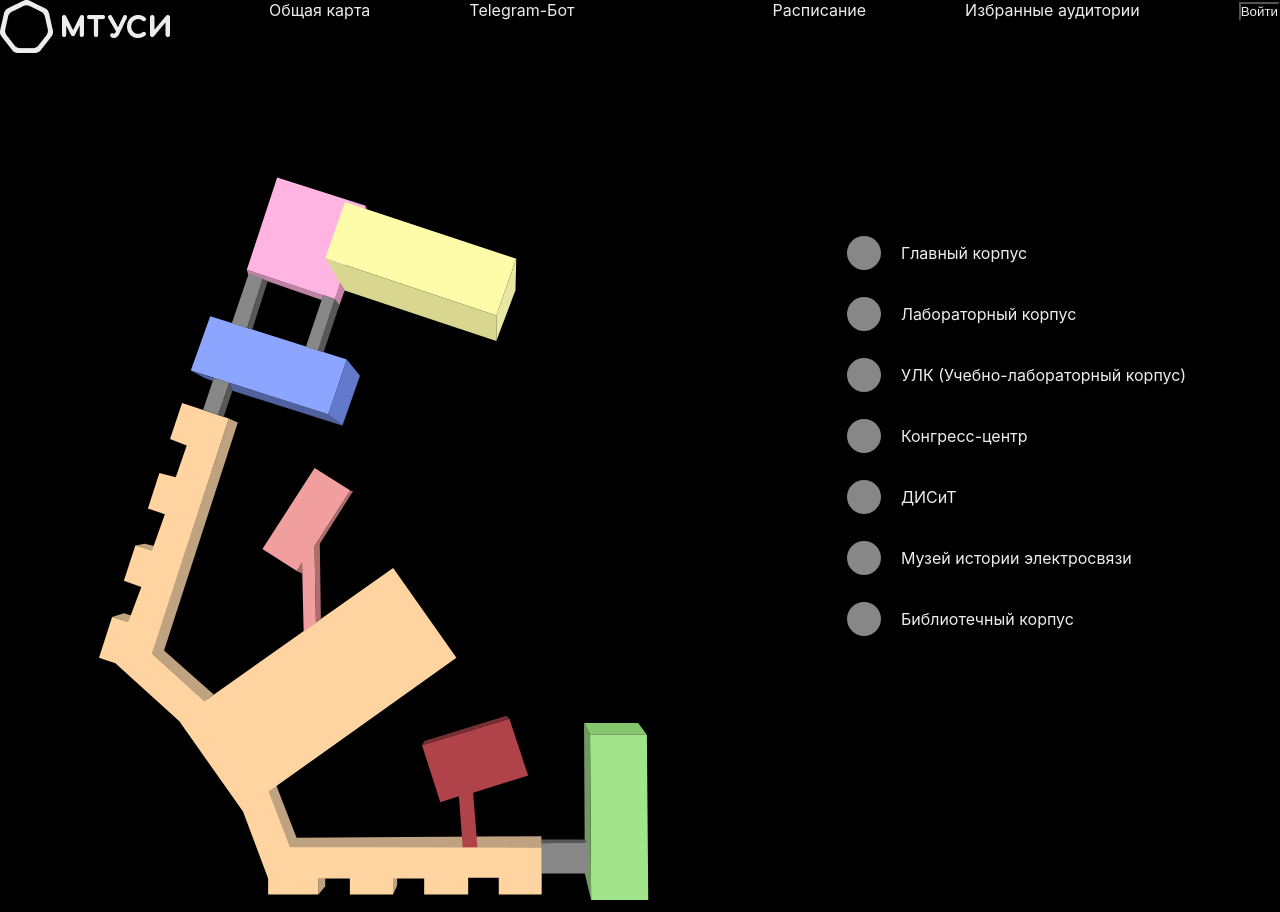
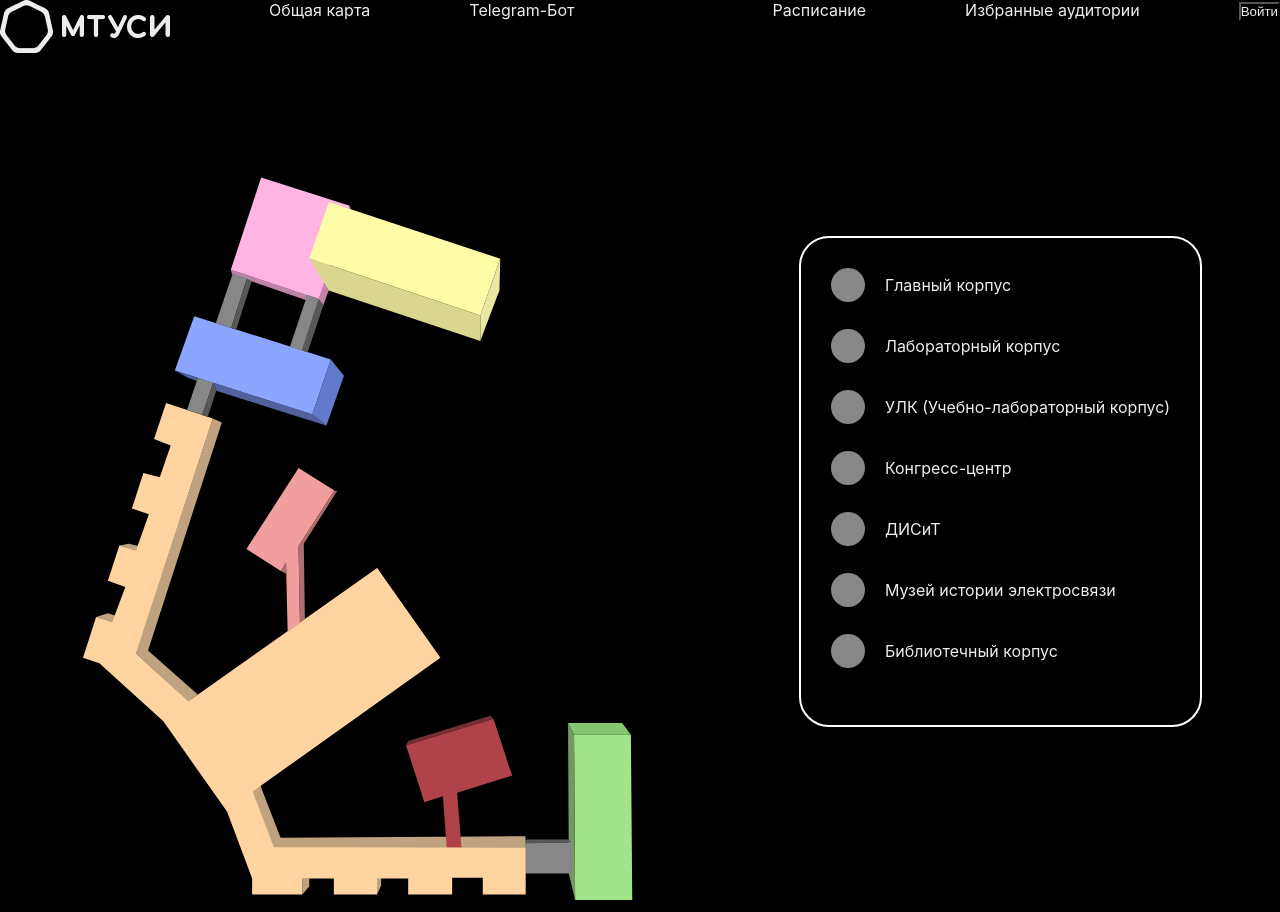
Before and after one commit to rupturevryky/mtuci-svg-map, a React (Create React App) app: page / in a window 1280 px wide. Built offline with nearby package versions, Linux system fonts and the light colour scheme.

Commit message:
some style

```diff
--- a/src/components/EnclosuresList/EnclosureList.module.css
+++ b/src/components/EnclosuresList/EnclosureList.module.css
@@ -0,0 +1,7 @@
+.listItems {
+    padding: 30px 30px 30px 30px;
+    margin-top: 67px;
+    border: 2px solid white;
+    height: 100%;
+    border-radius: 30px;
+}
--- a/src/components/EnclosuresList/EnclosuresList.js
+++ b/src/components/EnclosuresList/EnclosuresList.js
@@ -3,7 +3,7 @@ import { useSelector, useDispatch } from 'react-redux';
 // import { createSelector } from 'reselect';
 import { selectBilding } from "../../app/Slice/SelectBildingsSlice"
 import EnclosuresListItem from "../EnclosuresListItem/EnclosuresListItem";
-// import s from "./EnclosureList.module.css"
+import s from "./EnclosureList.module.css"
 
 
 export const EnclosuresList = () => {
@@ -30,7 +30,7 @@ export const EnclosuresList = () => {
     });
 
     return (
-        <ul style={{ marginTop: 67 }}>
+        <ul className={s.listItems}>
             {layle}
         </ul>
 
--- a/src/components/EnclosuresListItem/EnclosuresListItem.js
+++ b/src/components/EnclosuresListItem/EnclosuresListItem.js
@@ -19,7 +19,7 @@ const EnclosuresListItem = ({ title, active, color, onClick }) => {
     }
 
     return (
-        <li onClick={onClick}>
+        <li onClick={onClick} className={s.highlight} >
             {item()}
         </li>
     );
--- a/src/components/EnclosuresListItem/EnclosuresListItem.module.css
+++ b/src/components/EnclosuresListItem/EnclosuresListItem.module.css
@@ -11,3 +11,12 @@
     padding-bottom: 27px;
     align-items: center;
 }
+
+.highlight {
+    cursor: pointer;
+    user-select: none;
+}
+
+/* .highlight :hover {
+    background-color: #878787;
+} */
```
